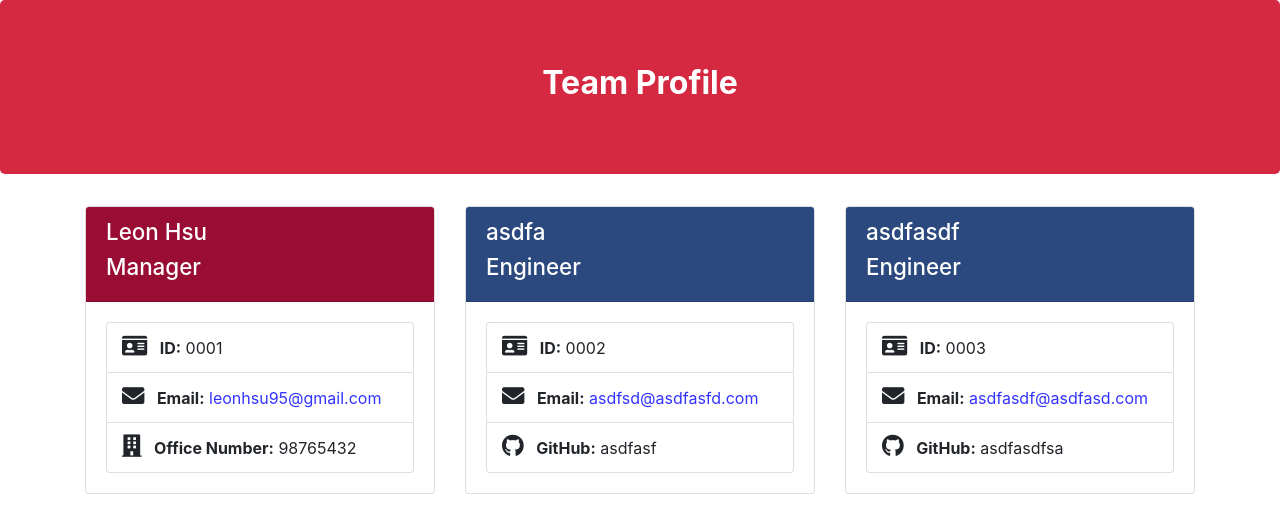
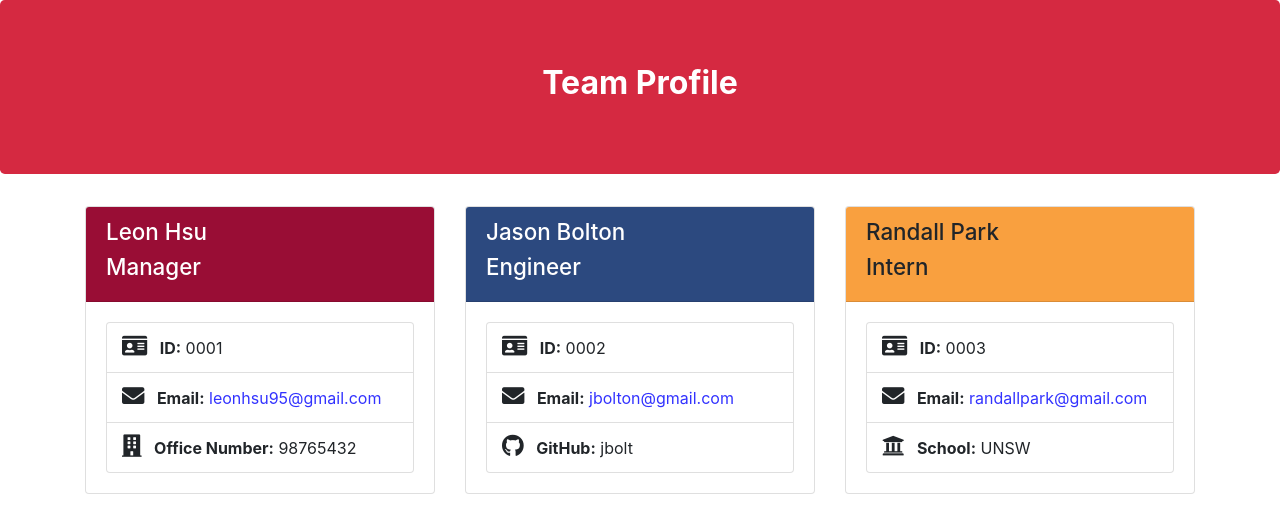
Before and after one commit to leonhsu95/team-profile, a website: page index.html in a window 1280 px wide. Drawn offline with nearby package versions, Linux system fonts and the light colour scheme.

Commit message:
Submitting Finalised Output in index.html for reference

```diff
--- a/index.html
+++ b/index.html
@@ -35,23 +35,23 @@
     </div>
 </div><div class="col-12 col-lg-4 col-sm-6">
     <div class="card mb-4">
-        <div class="card-header engineer"><h2>asdfa <br> <span class="role d-inline-block mt-2">Engineer</span> </h2></div>
+        <div class="card-header engineer"><h2>Jason Bolton <br> <span class="role d-inline-block mt-2">Engineer</span> </h2></div>
         <div class="card-body">
             <ul class="list-group">
                 <li class="list-group-item"><i class="fas fa-id-card pr-2"></i> <span class="subheading font-weight-bold">ID:</span> 0002</li>
-                <li class="list-group-item"><i class="fas fa-envelope pr-2"></i> <span class="subheading font-weight-bold">Email:</span> <a href="mailto:asdfsd@asdfasfd.com">asdfsd@asdfasfd.com</a></li>
-                <li class="list-group-item"><i class="fab fa-github pr-2"></i> <span class="subheading font-weight-bold">GitHub:</span> asdfasf</li>
+                <li class="list-group-item"><i class="fas fa-envelope pr-2"></i> <span class="subheading font-weight-bold">Email:</span> <a href="mailto:jbolton@gmail.com">jbolton@gmail.com</a></li>
+                <li class="list-group-item"><i class="fab fa-github pr-2"></i> <span class="subheading font-weight-bold">GitHub:</span> jbolt</li>
             </ul>
         </div>
     </div>
 </div><div class="col-12 col-lg-4 col-sm-6">
     <div class="card mb-4">
-        <div class="card-header engineer"><h2>asdfasdf <br> <span class="role d-inline-block mt-2">Engineer</span> </h2></div>
+        <div class="card-header intern"><h2>Randall Park <br> <span class="role d-inline-block mt-2">Intern</span> </h2></div>
         <div class="card-body">
             <ul class="list-group">
                 <li class="list-group-item"><i class="fas fa-id-card pr-2"></i> <span class="subheading font-weight-bold">ID:</span> 0003</li>
-                <li class="list-group-item"><i class="fas fa-envelope pr-2"></i> <span class="subheading font-weight-bold">Email:</span> <a href="mailto:asdfasdf@asdfasd.com">asdfasdf@asdfasd.com</a></li>
-                <li class="list-group-item"><i class="fab fa-github pr-2"></i> <span class="subheading font-weight-bold">GitHub:</span> asdfasdfsa</li>
+                <li class="list-group-item"><i class="fas fa-envelope pr-2"></i> <span class="subheading font-weight-bold">Email:</span> <a href="mailto:randallpark@gmail.com">randallpark@gmail.com</a></li>
+                <li class="list-group-item"><i class="fas fa-university pr-2"></i> <span class="subheading font-weight-bold">School:</span> UNSW</li>
             </ul>
         </div>
     </div>
```
Also changed, not shown: templates/generated.html (+6 -6 lines).
